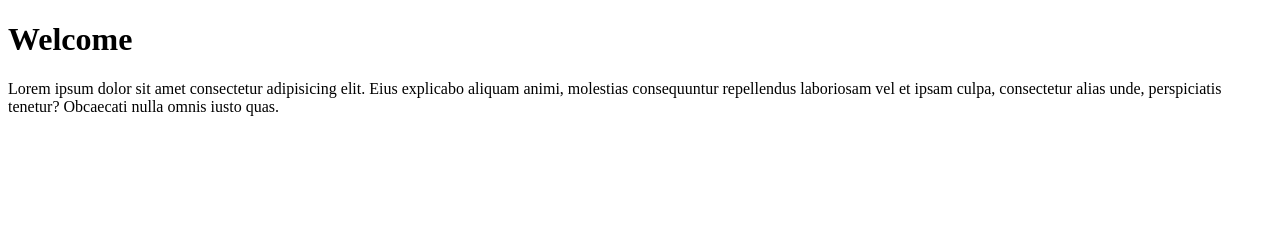
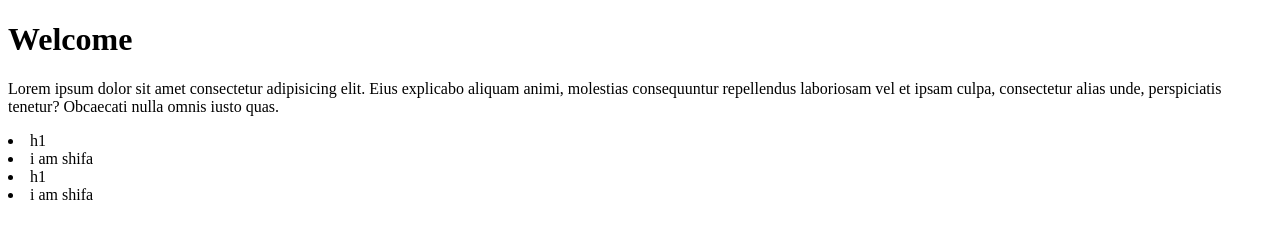
Before and after one commit to ShifaShaikh085/Firstrepo, a plain HTML site: page index.html in a window 1280 px wide. Drawn offline with Linux system fonts and the light colour scheme.

Commit message:
first commit on navbr

```diff
--- a/index.html
+++ b/index.html
@@ -8,5 +8,12 @@
 <body>
     <h1>Welcome</h1>
     <p>Lorem ipsum dolor sit amet consectetur adipisicing elit. Eius explicabo aliquam animi, molestias consequuntur repellendus laboriosam vel et ipsam culpa, consectetur alias unde, perspiciatis tenetur? Obcaecati nulla omnis iusto quas.</p>
+    <nav>
+        <li>h1</li>
+        <li>i am shifa</li>
+        <li>h1</li>
+        <li>i am shifa</li>
+    </nav>
 </body>
+
 </html>
```
